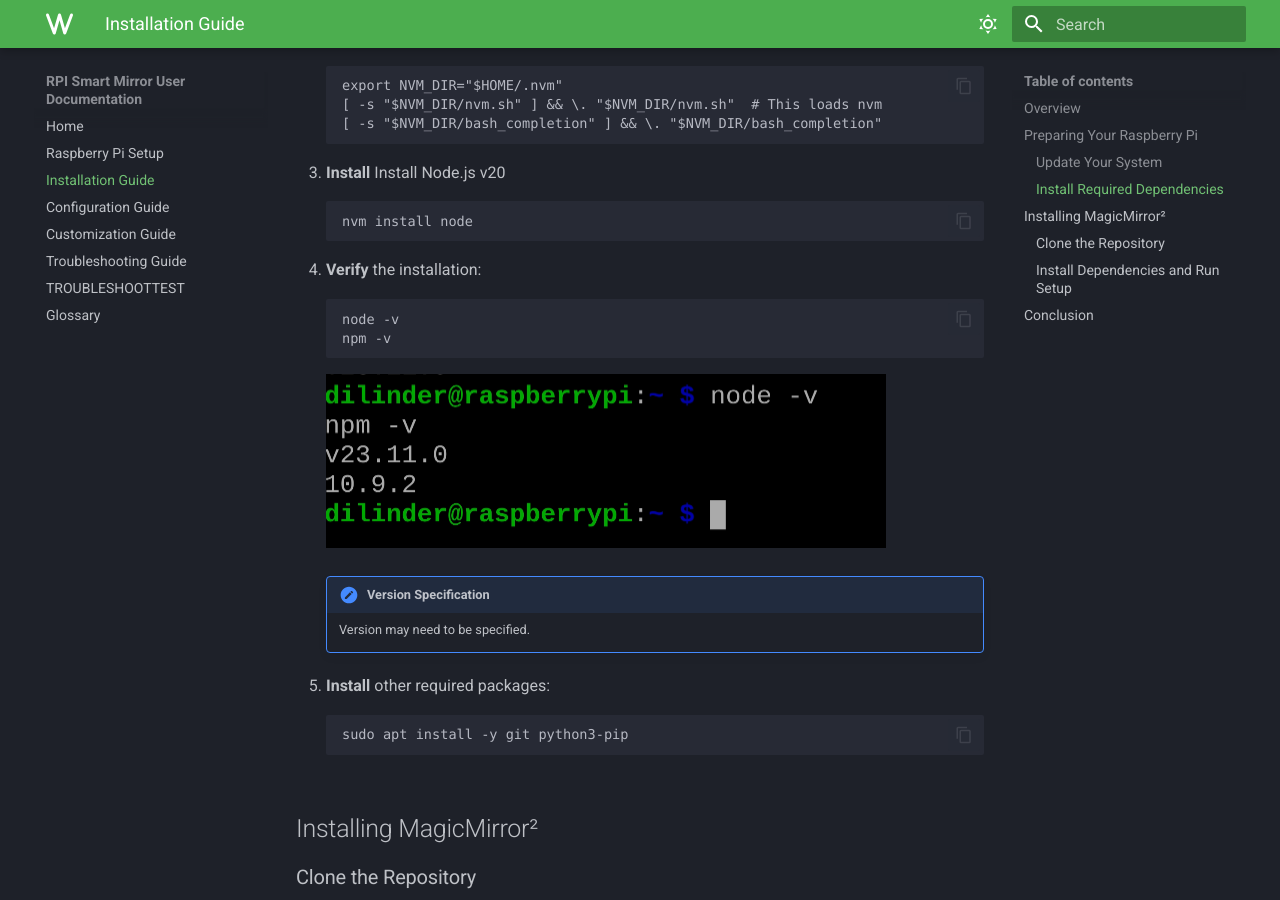
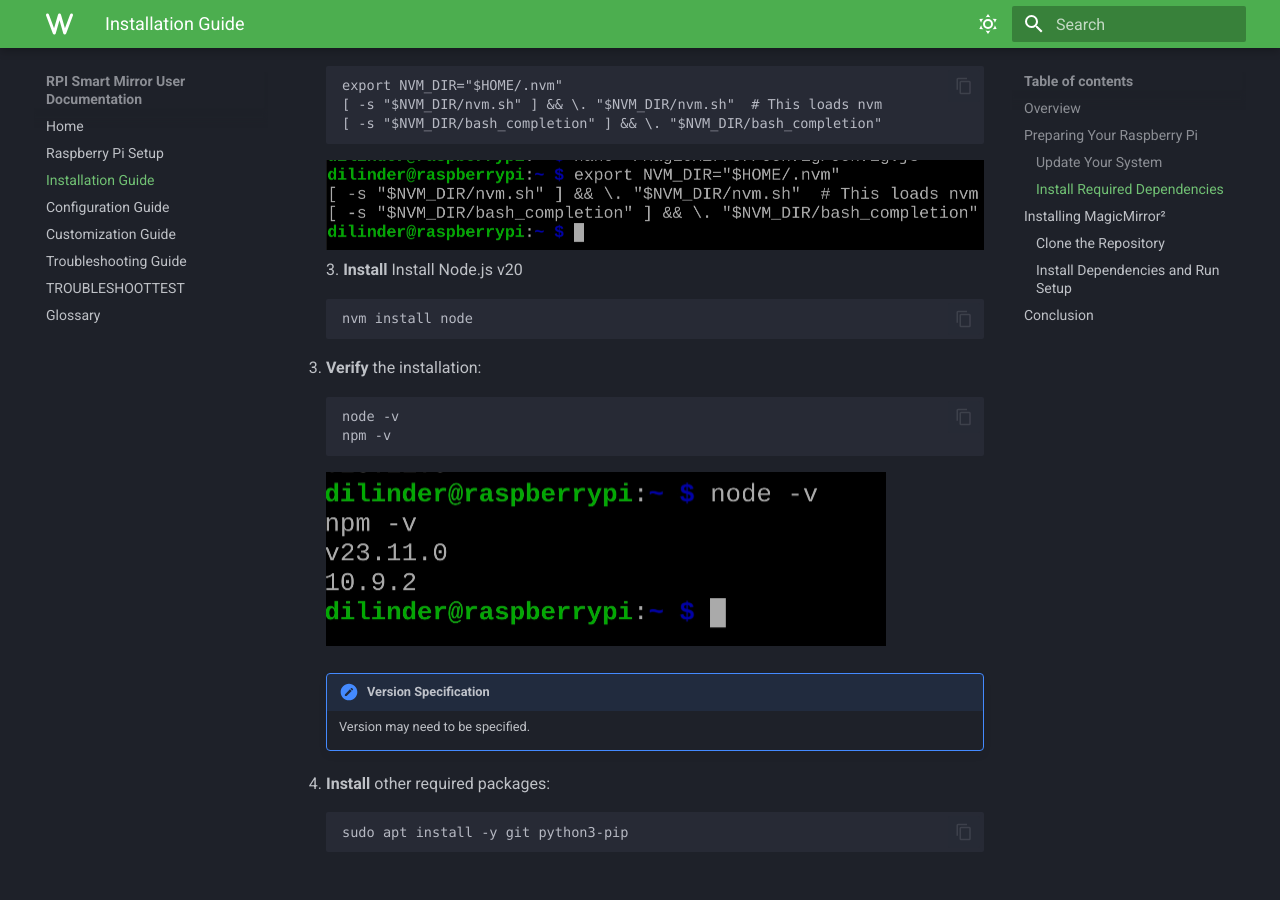
Before and after one commit to 9DSG9/MKDocs, an MkDocs documentation site: the page built from docs/installation.md, in a window 1280 px wide and 900 px high, scrolled down 1123 px. Built offline with MkDocs 1.6.1 and Material for MkDocs 9.7.7, drawn with Linux system fonts in a browser that asks for light colours; some web fonts are replaced.

Commit message:
Add image for Raspberry Pi versions in installation instructions

````diff
--- a/docs/installation.md
+++ b/docs/installation.md
@@ -42,6 +42,7 @@
    [ -s "$NVM_DIR/bash_completion" ] && \. "$NVM_DIR/bash_completion"
    ```
 
+    ![Raspberry Pi Versions](./images/NVMreload.png)
 3. **Install** Install Node.js v20
    ```
    nvm install node
````
Also changed, not shown: docs/images/NVMreload.png (added).
